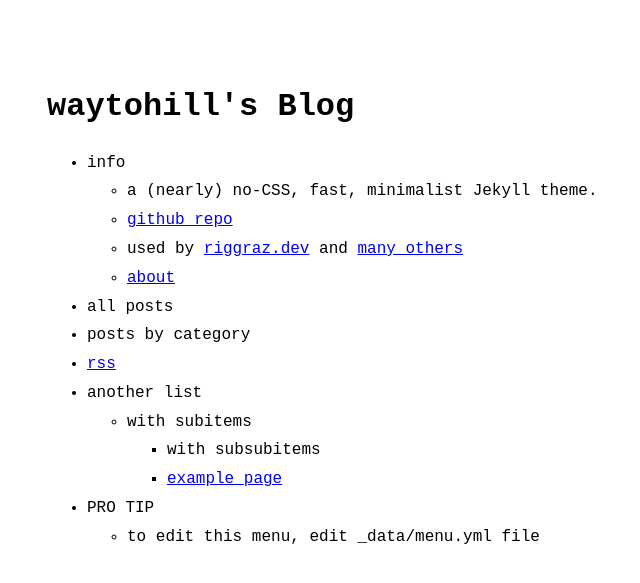
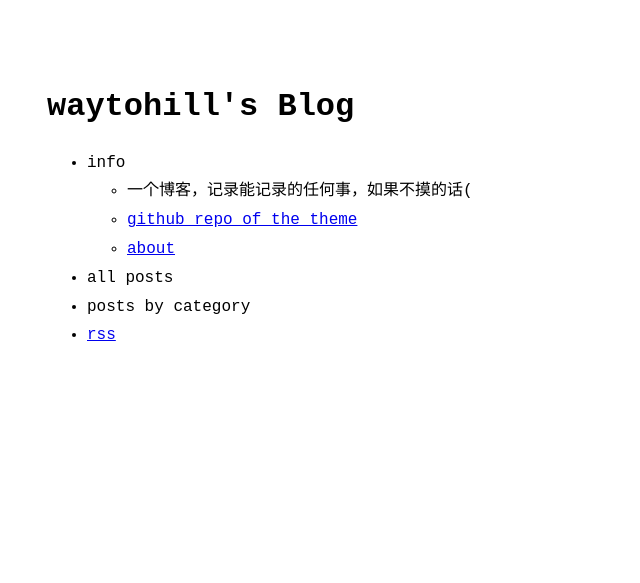
Before and after one commit to waytohill/waytohill.github.io, a Jekyll site: the page built from index.md, in a window 1280 px wide. Shown: the top 583 px of the page, without its empty margins (273-913 px from the left). Built offline with Jekyll 4.4.1, drawn with Linux system fonts in a browser that asks for light colours.

Commit message:
update _config.yml _menu.yml

```diff
--- a/_config.yml
+++ b/_config.yml
@@ -4,7 +4,7 @@
 url: https://waytohill.github.io # root address of the site
 baseurl: "" # subpath of the site, e.g. "/blog" (leave it blank "" if you're site shouldn't use a subpath)
 description: > # description of the site (multiple lines allowed)
-  A (nearly) no-CSS, fast, minimalist Jekyll theme.
+  一个博客，记录能记录的任何事，如果不摸的话(
 
 permalink:
 
--- a/_data/menu.yml
+++ b/_data/menu.yml
@@ -4,11 +4,10 @@
 entries:
   - title: info
     entries:
-      - title: a (nearly) no-CSS, fast, minimalist Jekyll theme.
-      - title: github repo
+      - title: 一个博客，记录能记录的任何事，如果不摸的话(
+      - title: github repo of the theme
         url: https://github.com/riggraz/no-style-please
-      - title: "used by <a href='https://riggraz.dev'>riggraz.dev</a> and <a href='https://github.com/riggraz/no-style-please/network/dependents'>many others</a>"
-      - title: "about"
+      - title: about
         url: /about
 
   - title: all posts
@@ -27,14 +26,3 @@
 
   - title: rss
     url: feed.xml
-
-  - title: another list
-    entries:
-      - title: with subitems
-        entries:
-          - title: with subsubitems
-          - title: example page
-            url: about
-  - title: PRO TIP
-    entries:
-      - title: to edit this menu, edit _data/menu.yml file
```
Also changed, not shown: 2 other files.
